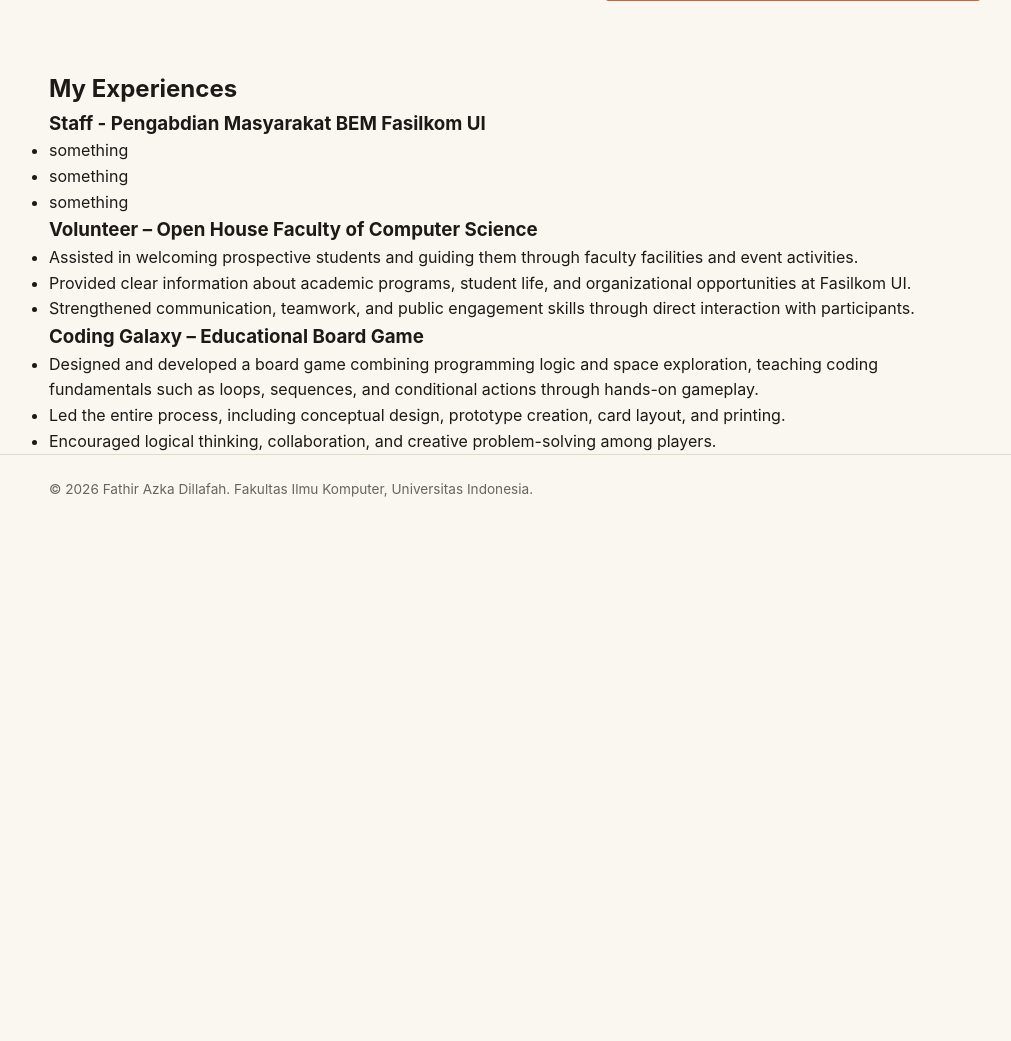
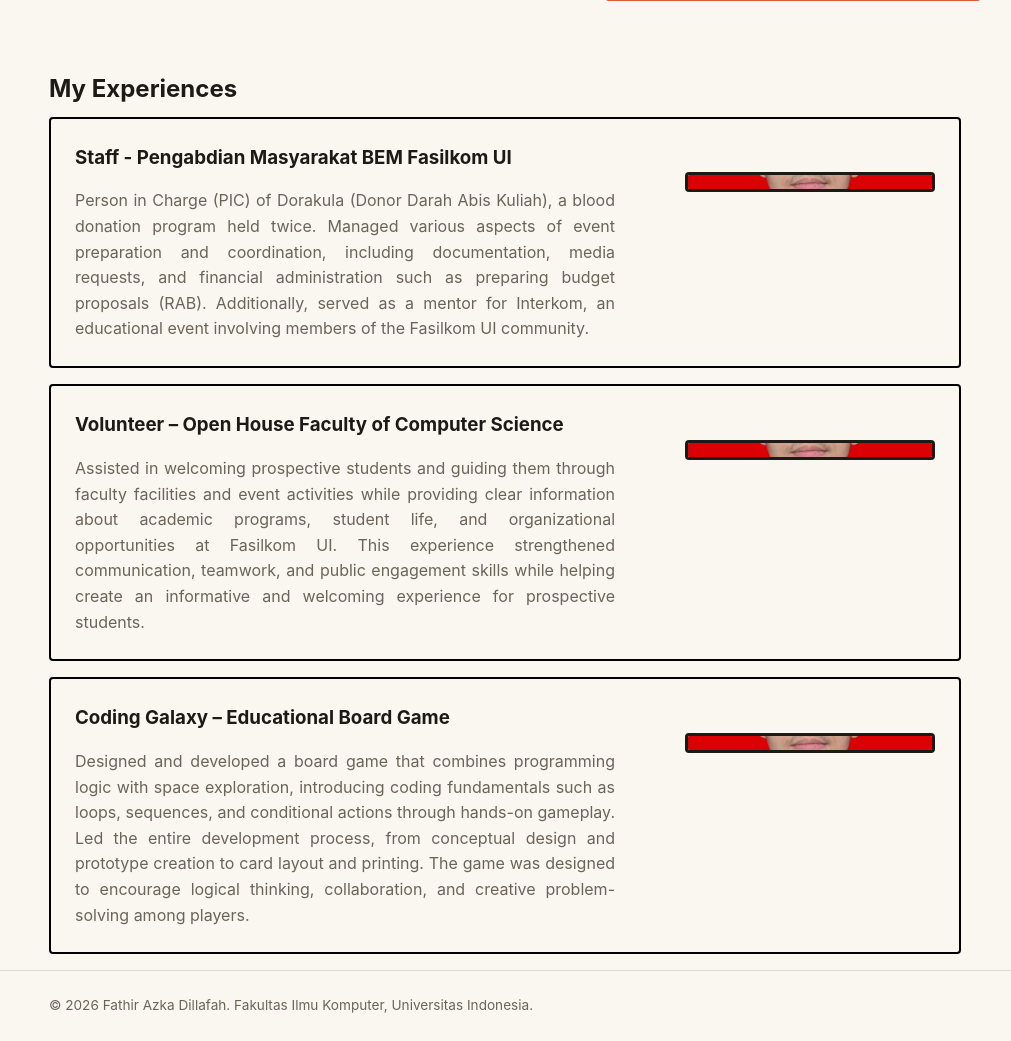
Before and after one commit to F-thir/myportofolio, a Django app: page / in a window 1280 px wide. Shown: the part 550-1591 px from the top of the page, without its empty margins (135-1146 px from the left). Before the commit the page ends 1047 px from the top, so only its background shows below. Run offline with Django 5.2, Linux system fonts and the light colour scheme.

Commit message:
Tugas 01 - Editing Experience dan CSS

```diff
--- a/static/css/style.css
+++ b/static/css/style.css
@@ -201,3 +201,49 @@ h1, .brand {
         justify-content: flex-start;
     }
 }
+
+/* Tugas 1 */
+
+.h2 {
+    font-family: "Space Grotesk", -apple-system, sans-serif;
+}
+
+.container h2 {
+    margin-bottom: 0.5rem;
+}
+
+.experience-list {
+    display: grid;
+    grid-template-columns: 1fr 250px;
+    column-gap: 2rem;
+    border: 2px solid black;
+    border-radius: var(--radius);
+    padding: 1.5rem;
+    margin-bottom: 1rem;
+}
+
+.experience-list h3 {
+    grid-column: 1 / -1;
+}
+
+.experience-description {
+    grid-column: 1;
+    grid-row: 2;
+
+
+    text-align: justify;
+    color: var(--text-muted);
+    max-width: 540px;
+    padding-top: 1rem;
+}
+
+.experience-photo {
+    grid-column: 2;
+    grid-row: 2;
+}
+
+.experience-photo img {
+    width: 250px;
+    height: 20px;
+    object-fit: cover;
+}
--- a/templates/index.html
+++ b/templates/index.html
@@ -59,27 +59,38 @@
                 <div class="experience-detail">
                     <div class="experience-list">
                         <h3>Staff - Pengabdian Masyarakat BEM Fasilkom UI</h3>
-                        <ul>
-                            <li>something</li>
-                            <li>something</li>
-                            <li>something</li>
-                        </ul>
+                        <p class="experience-description">
+                            Person in Charge (PIC) of Dorakula (Donor Darah Abis Kuliah), a blood donation program held twice.
+                            Managed various aspects of event preparation and coordination, including documentation, media requests, and financial administration such as preparing budget proposals (RAB).
+                            Additionally, served as a mentor for Interkom, an educational event involving members of the Fasilkom UI community.
+                        </p>
+                        <div class="experience-photo">
+                            <img class="avatar" src="/static/img/fathir.jpg" alt="Staff BEM Pengabdian Masyarakat">
+                        </div>
                     </div>
                     <div class="experience-list">
                         <h3>Volunteer – Open House Faculty of Computer Science</h3>
-                        <ul>
-                            <li>Assisted in welcoming prospective students and guiding them through faculty facilities and event activities.</li>
-                            <li>Provided clear information about academic programs, student life, and organizational opportunities at Fasilkom UI.</li>
-                            <li>Strengthened communication, teamwork, and public engagement skills through direct interaction with participants.</li>
-                        </ul>
+                        <p class="experience-description">
+                            Assisted in welcoming prospective students and guiding them through faculty facilities and event activities
+                            while providing clear information about academic programs, student life, and organizational opportunities at Fasilkom UI.
+                            This experience strengthened communication, teamwork, and public engagement skills
+                            while helping create an informative and welcoming experience for prospective students.
+                        </p>
+                        <div class="experience-photo">
+                            <img class="avatar" src="/static/img/fathir.jpg" alt="Photo of Volunteer Open House">
+                        </div>
                     </div>
                     <div class="experience-list">
                         <h3>Coding Galaxy – Educational Board Game</h3>
-                        <ul>
-                            <li>Designed and developed a board game combining programming logic and space exploration, teaching coding fundamentals such as loops, sequences, and conditional actions through hands-on gameplay.</li>
-                            <li>Led the entire process, including conceptual design, prototype creation, card layout, and printing.</li>
-                            <li>Encouraged logical thinking, collaboration, and creative problem-solving among players.</li>
-                        </ul>
+                        <p class="experience-description">
+                            Designed and developed a board game that combines programming logic with space exploration,
+                            introducing coding fundamentals such as loops, sequences, and conditional actions through hands-on gameplay.
+                            Led the entire development process, from conceptual design and prototype creation to card layout and printing.
+                            The game was designed to encourage logical thinking, collaboration, and creative problem-solving among players.
+                        </p>
+                        <div class="experience-photo">
+                            <img class="avatar" src="/static/img/fathir.jpg" alt="Photo of Educational Board Game">
+                        </div>
                     </div>
                 </div>
             </div>
```
